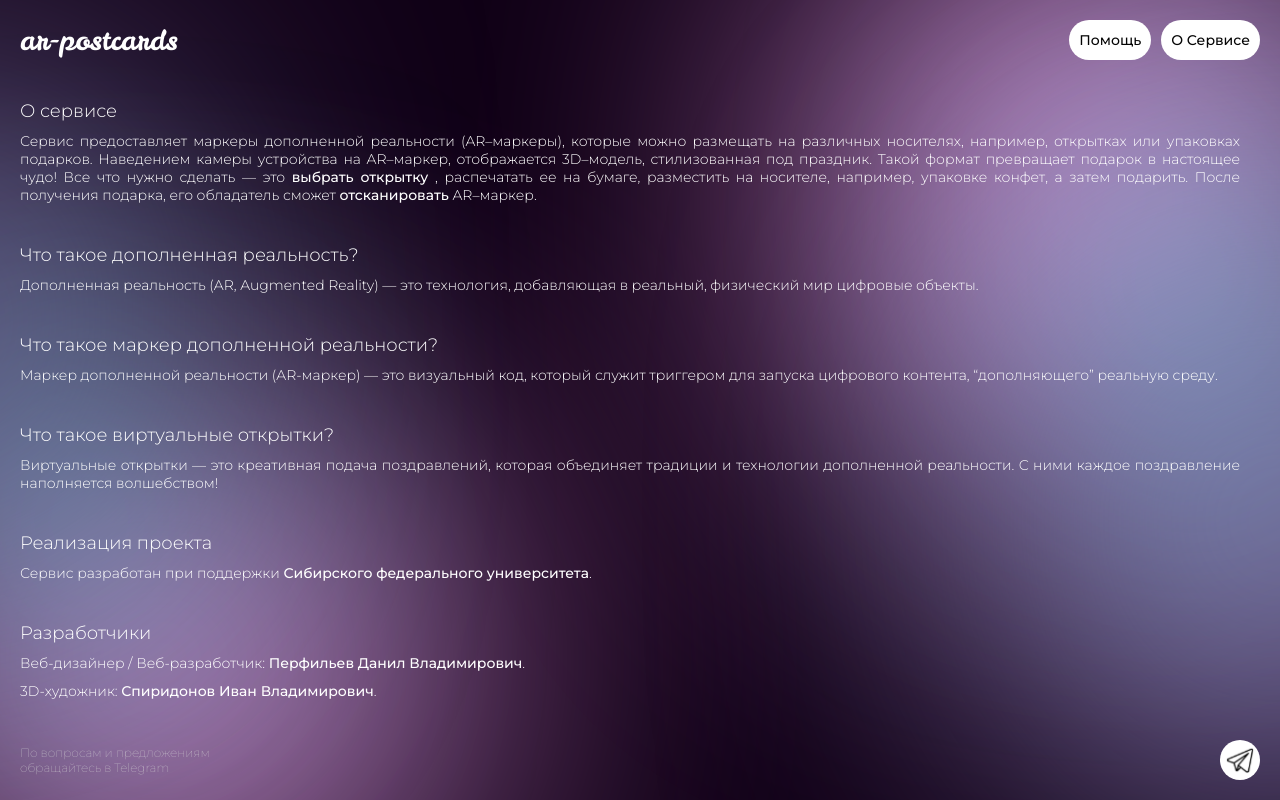
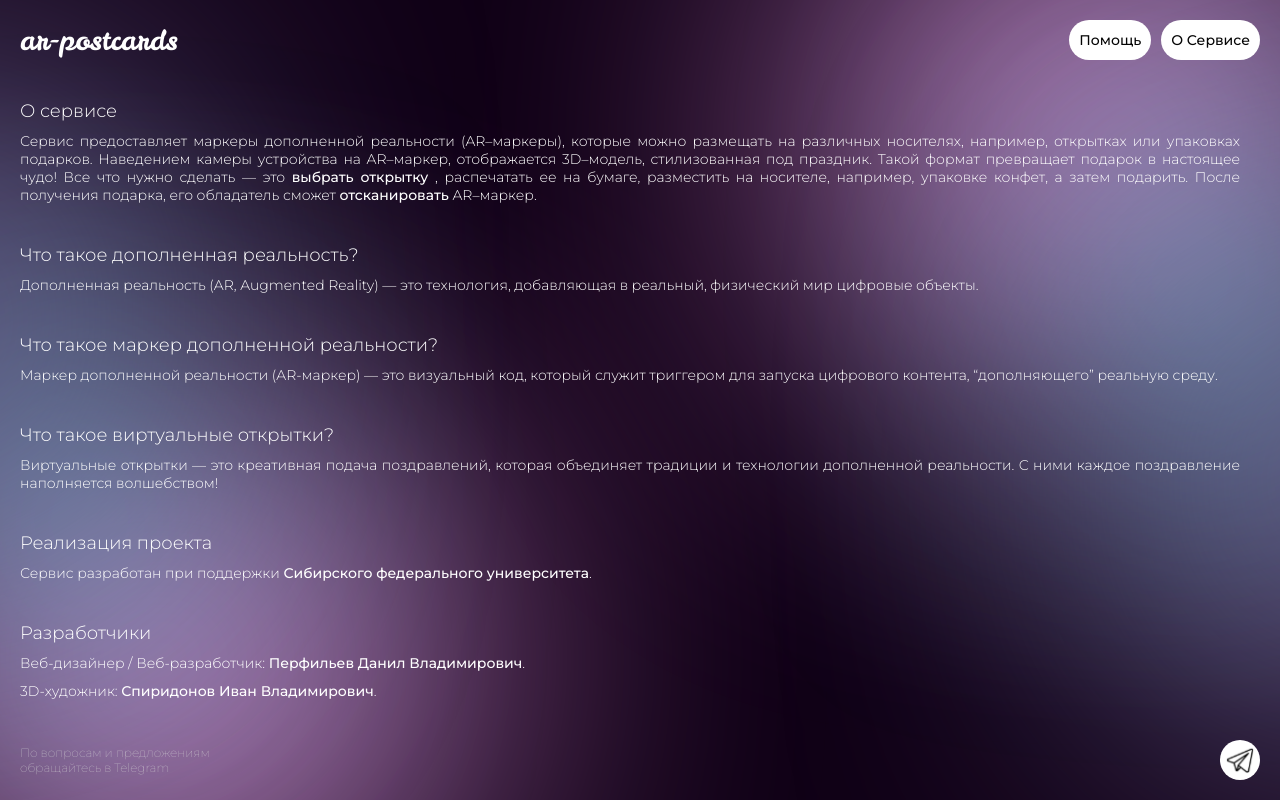
Before and after one commit to dperfiliev/postcards-ar, a Next.js app: page /about in a window 1280 px wide. Built offline with nearby package versions, Linux system fonts and the light colour scheme.

Commit message:
gradients

```diff
--- a/src/app/globals.css
+++ b/src/app/globals.css
@@ -171,7 +171,7 @@ a {
   top: -10%;
 
   width: 45%;
-  height: 70%;
+  height: 55%;
 
   border-radius: 50%;
   background-color: var(--pink);
@@ -184,8 +184,8 @@ a {
   right: -20%;
   top: 30%;
 
-  width: 40%;
-  height: 70%;
+  width: 30%;
+  height: 60%;
 
   border-radius: 50%;
   background-color: var(--purple);
```
